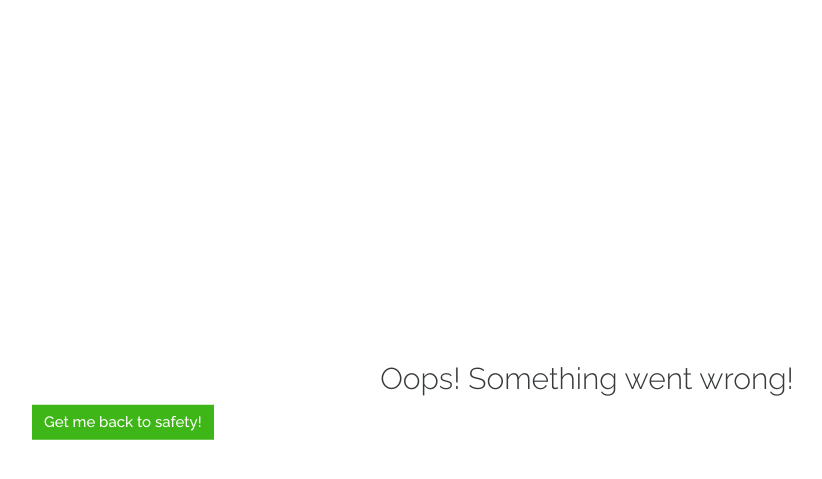
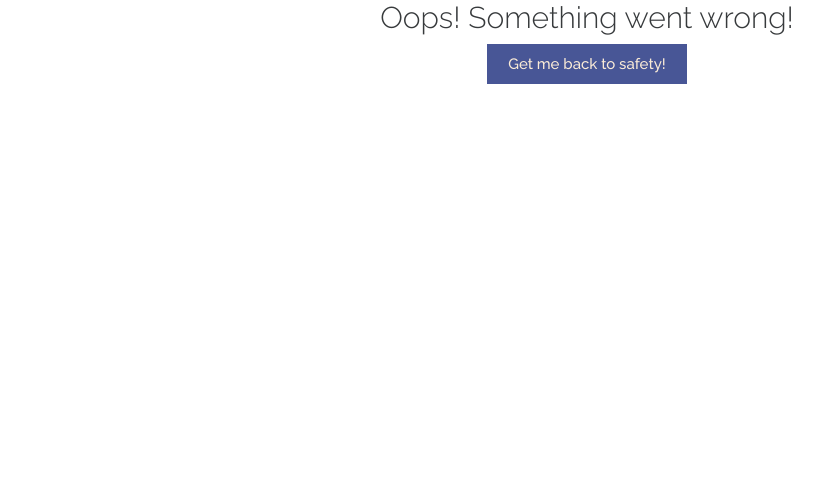
Before and after one commit to davidosongschool/SocialEyes, a Flask app: a page that uses templates/oops.html in a window 1280 px wide. Shown: the top 479 px of the page, without its empty margins (53-875 px from the left). Run offline with Flask 2, Linux system fonts and the light colour scheme; the visitor is signed in with stand-in values (Sample User, id 1); data that the repository does not hold is empty; some libraries are stand-ins or nearby versions.

Commit message:
user not found page styled

```diff
--- a/app.py
+++ b/app.py
@@ -354,6 +354,7 @@ def delete_account():
     user = users.delete_one({'username': session['username']})
     post = posts.delete_many({'posted_by': session['username']})
 
+
     session.clear()
     return redirect(url_for('landing'))
 
--- a/static/css/style.css
+++ b/static/css/style.css
@@ -111,6 +111,15 @@ button:focus {
     outline: none;
 }
 
+.oops {
+    margin-top: 20vh;
+}
+.safe-btn {
+    width: 200px;
+    height: 40px;
+    color: antiquewhite;
+    background-color: #485696;
+}
 
 /* Landing Page ------------ */
 .page-container {
--- a/templates/oops.html
+++ b/templates/oops.html
@@ -1,3 +1,5 @@
+
+
 <!DOCTYPE html>
 <html lang="en">
   <head>
@@ -21,9 +23,9 @@
     <title>SocialEyes - Dashboard</title>
   </head>
   <body>
-    <div class="container complete-center">
-     <span> <h2 class="text-center">Oops! Something went wrong!</h2> </span>
-     <span class="text-center"><a href="{{url_for('dashboard')}}"><button class="btn btn-success text-center">Get me back to safety!</button></h3></a></span>
+    <div class="col-12 text-center oops">
+     <span><h2>Oops! Something went wrong!</h2> </span>
+    <a href="{{url_for('dashboard')}}"><button class="safe-btn text-center">Get me back to safety!</button></a>
 
     </div>
     <script src="https://cdnjs.cloudflare.com/ajax/libs/popper.js/1.16.1/umd/popper.min.js"></script>
```
